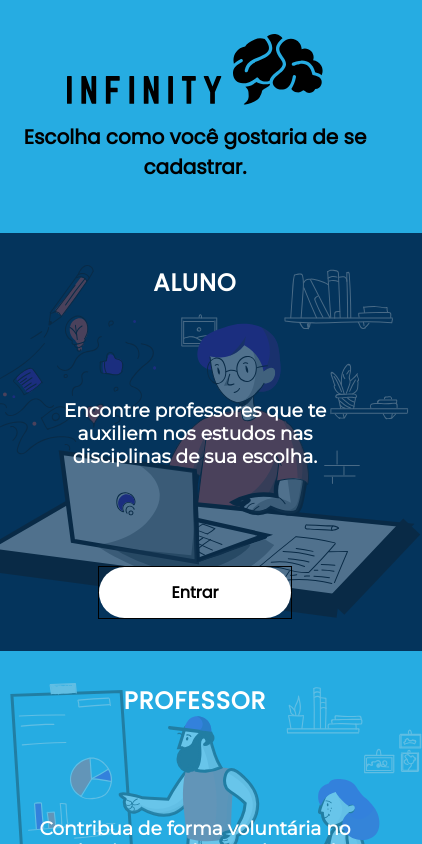
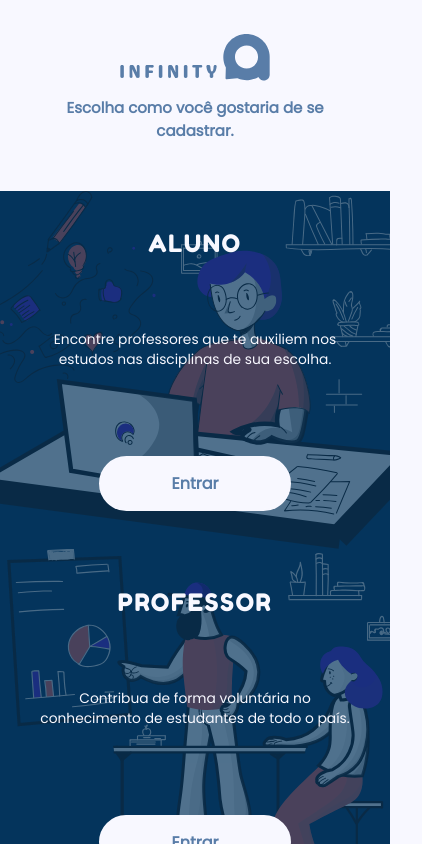
Before and after one commit to brendoncpereira/sa-infinity, a React (Create React App) app: page / in a window 390 px wide. Shown: the top 844 px of the page, 422 px wide, since content can reach past the window. Built offline with nearby package versions, Linux system fonts and the light colour scheme.

Commit message:
test responsividade

```diff
--- a/src/components/Home.js
+++ b/src/components/Home.js
@@ -8,7 +8,7 @@ const Home = () => {
             <header>
                 <img src={logo}/>
 
-                <h2>Escolha como você gostaria de se cadastrar.</h2>
+                <h3>Escolha como você gostaria de se cadastrar.</h3>
 
             </header>
 
@@ -20,11 +20,9 @@ const Home = () => {
 
                         <h1 className='title'>Aluno</h1>
 
-                        <div className='first-wrap'>
-                        <div className='sec-wrap'>
-                            <h3 className='text'>Encontre professores que te auxiliem nos estudos nas disciplinas de sua escolha.</h3>
-                        </div>
-                    </div>
+
+                            <p className='text'>Encontre professores que te auxiliem nos estudos nas disciplinas de sua escolha.</p>
+
 
                         <div className='btn-wrapper'>
                             <button>Entrar</button>
@@ -40,11 +38,9 @@ const Home = () => {
 
                         <h1 className='title'>Professor</h1>
 
-                        <div className='first-wrap'>
-                        <div className='sec-wrap'>
-                            <h3 className='text'>Contribua de forma voluntária no conhecimento de estudantes de todo o país.</h3>
-                        </div>
-                    </div>
+
+                            <p className='text'>Contribua de forma voluntária no conhecimento de estudantes de todo o país.</p>
+
 
 
                         <div className='btn-wrapper'>
--- a/src/styles/home.css
+++ b/src/styles/home.css
@@ -1,11 +1,11 @@
-@import url('https://fonts.googleapis.com/css2?family=Montserrat&family=Poppins&display=swap');
+@import url('https://fonts.googleapis.com/css2?family=Fredoka+One&family=Poppins&display=swap');
+
 
 body {
-    background: #26ace2;
-    display: flex;
-    flex-direction: column;
-    align-items: center;
-    justify-content: center;
+    background: #f8f8ff;
+    height: 100vh;
+    overflow-x: hidden;
+
 }
 
 header {
@@ -13,29 +13,47 @@ header {
     flex-direction: column;
     align-items: center;
     justify-content: center;
-    height: 20vh;
+    height: 15vh;
     padding: 2rem;
+
 }
 
+/* header img {
+    width:  22.05vw;
+    height: 14.45vh;
+} */
 
-header h2 {
+
+
+header h3 {
+    color: #597DA8;
     font-family: 'Poppins', sans-serif;
     text-align: center;
 }
 
-.main-section {
+main {
+    height: 85%;
+}
+
+
+
+.main-section{
     display: flex;
-    height: 80vh;
+    height: 100%;
 }
 
 .left-container, .right-container {
-    width: 50%;
+    width: 50vw;
     height: 100%;
-    display: inline-block;
+    display: flex;
+    flex-direction: column;
+    align-items: center;
+
 }
 
+
+
 .left-container:hover {
-    color: #fff;
     background: url(../assets/bg-student.svg) no-repeat center center #04345C;
     background-size: cover;
     height: 100%;
@@ -43,22 +61,40 @@ header h2 {
 }
 
 .right-container:hover {
-    color: #fff;
-    background: url(../assets/bg-teacher.svg) no-repeat center center blue;
+    background: url(../assets/bg-teacher.svg) no-repeat center center #04345C;
     background-size: cover;
     height: 100%;
     transition: 0.3s ease-in-out;
 }
 
+.left-container:hover .title {
+    color: #f8f8ff;
+}                                   /* muda a cor dos titulos (aluno e professor) no hover das divs */
+
+.right-container:hover .title {
+    color: #f8f8ff;
+}
+
+.left-container:hover .text {
+    color: #f8f8ff;
+}                           /* muda a cor dos parágrafos no hover das divs */
+
+.right-container:hover .text {
+    color: #f8f8ff;
+
+}
+
 .left-container:hover button {
-    color: #fff;
-    border: 1px solid #fff;
+    color: #f8f8ff;
+    border: 1px solid #f8f8ff;
+    transition: 0.3s ease-in-out;
 }
                             /* muda a cor dos botões no hover das divs */
 
 .right-container:hover button {
-    color: #fff;
-    border: 1px solid #fff;
+    color: #f8f8ff;
+    border: 1px solid #f8f8ff;
+    transition: 0.3s ease-in-out;
 }
 
 .title {
@@ -77,28 +113,29 @@ header h2 {
     height: 100%;
 }
 
-.first-wrap {
-    display: flex;
-    align-items: center;
-    justify-content: center;
-    margin-top: 5rem;
-    width: 100%;
-}
-
-.sec-wrap {
-    width: 80%;
+.title {
+    margin: 0;
+    font-family: 'Fredoka One', cursive;
+    text-transform: uppercase;
+    color: #597DA8;
+    letter-spacing: 1.5px;
+    font-weight: 300;
 }
 
 .text {
-    font-family: 'Montserrat';
+    width: 85%;
+    margin-top: 4.5rem;
+    font-family: 'Poppins', sans-serif;
+    font-size: 1.75vw;
     text-align: center;
+    color: #597DA8;
 }
 
 .btn-wrapper {
     display: flex;
     align-items: center;
     justify-content: center;
-    margin-top: 5rem;
+    margin-top: 4.5rem;
 }
 
 .btn-wrapper button {
@@ -107,23 +144,69 @@ header h2 {
     font-size: 16px;
     font-family: 'Poppins';
     font-weight: 600;
-    border: 1px solid #000;
+    border: 2px solid #597DA8;
     border-radius: 2rem;
     background: none;
     cursor: pointer;
-    transition: 0.3s ease-out;
+    color: #597DA8;
 }
 
 .btn-wrapper button:hover {
-    background: #fff;
-    color: #000;
-    transition: 0.3s ease-in;
+    background-color: #f8f8ff;
+    color: #597DA8;
 }
+
+
+@media (max-width: 999px) {
+
+
+    .left-container {
+        background: url(../assets/bg-student.svg) no-repeat center center #04345C;
+        background-size: cover;
+
+    }
+
+    .left-container:hover, .right-container:hover {
+        background-size: cover;
+        transition: none;
+    }
+
+    .left-container:hover button, .right-container:hover button {
+        color: #597DA8;
+
+    }
+
+    .right-container {
+        background: url(../assets/bg-teacher.svg) no-repeat center center #04345C;
+        background-size: cover;
+
+    }
+
+    .title {
+        color: #f8f8ff;
+    }
+
+    .text {
+        color: #f8f8ff;
+        font-size: 1.85vw;
+    }
+
+ .btn-wrapper button {
+        background: #f8f8ff;
+        color: #597DA8;
+        border: 2px solid #f8f8ff;
+    }
+
+    .btn-wrapper button:hover {
+        transition: none;
+    }
+}
+
 
 
 @media (max-width: 768px) {
 
-    header h2 {
+    header h3 {
         font-size: 20px;
     }
 
@@ -137,39 +220,27 @@ header h2 {
         display: block;
         width: 100vw;
         padding: 2rem;
-        color: #fff;
+        color: #f8f8ff;
     }
 
-    .left-container {
-        background: url(../assets/bg-student.svg) no-repeat center center #04345C;
-        background-size: contain;
-
+   .text {
+        font-size: 17.8px;
     }
 
-    .left-container:hover, .right-container:hover {
-        background-size: contain;
+}
 
+@media (max-width: 520px) {
+
+    header img {
+        width: 150px;
+        height: 47.3px;
     }
 
-    .left-container:hover button, .right-container:hover button {
-        color: #000;
-
+    header h3 {
+        font-size: 15px;
     }
 
-    .right-container {
-        background: url(../assets/bg-teacher.svg) no-repeat center center #26ACE2;
-        background-size: contain;
-
-    }
-
-
-    .btn-wrapper {
-        border: 1px solid black;
-    }
-
-    .btn-wrapper button {
-        background: #fff;
-        color: #000;
-        border: none;
+    .text {
+        font-size: 13.8px;
     }
 }
```
Also changed, not shown: src/assets/logo.svg.
